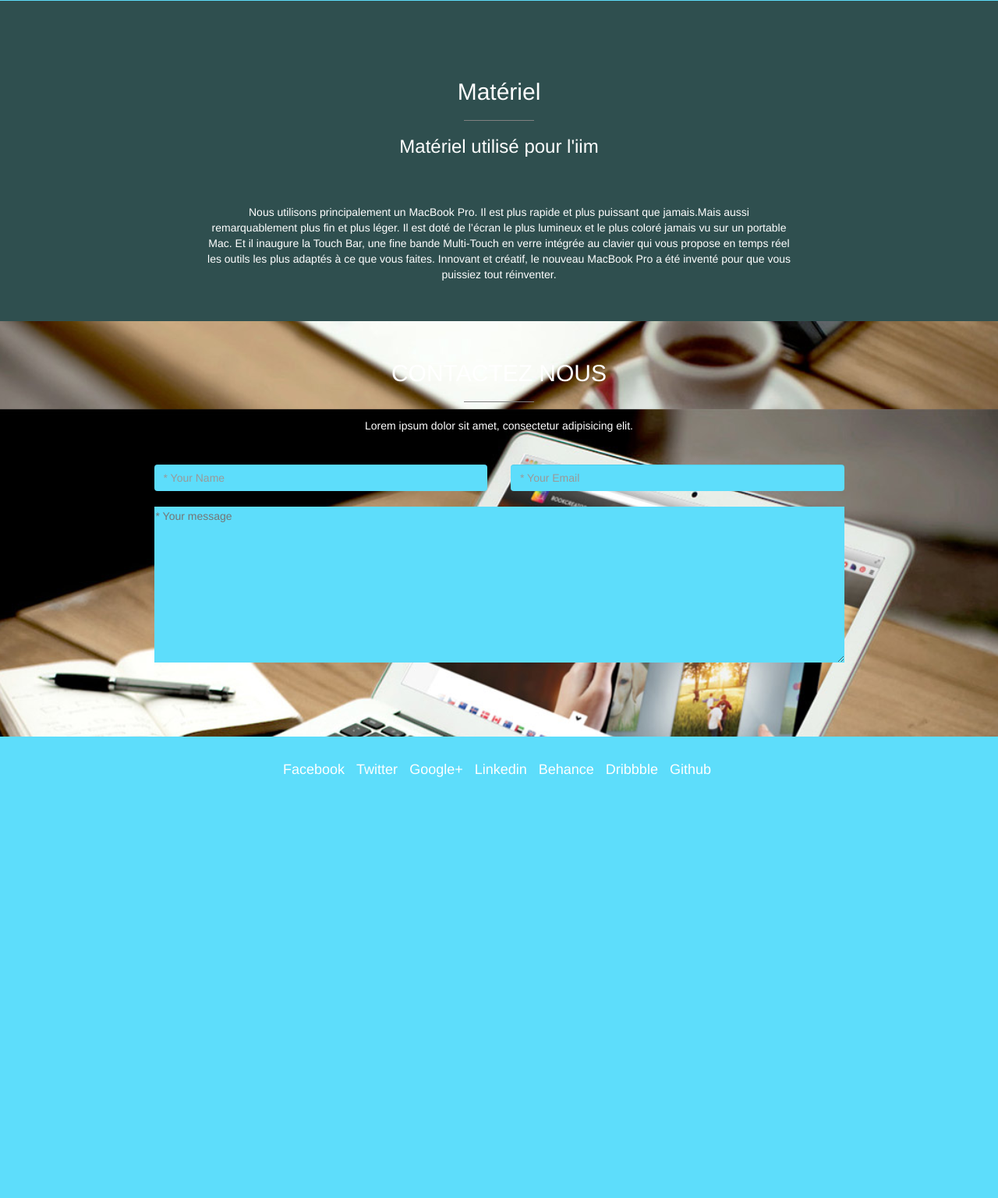
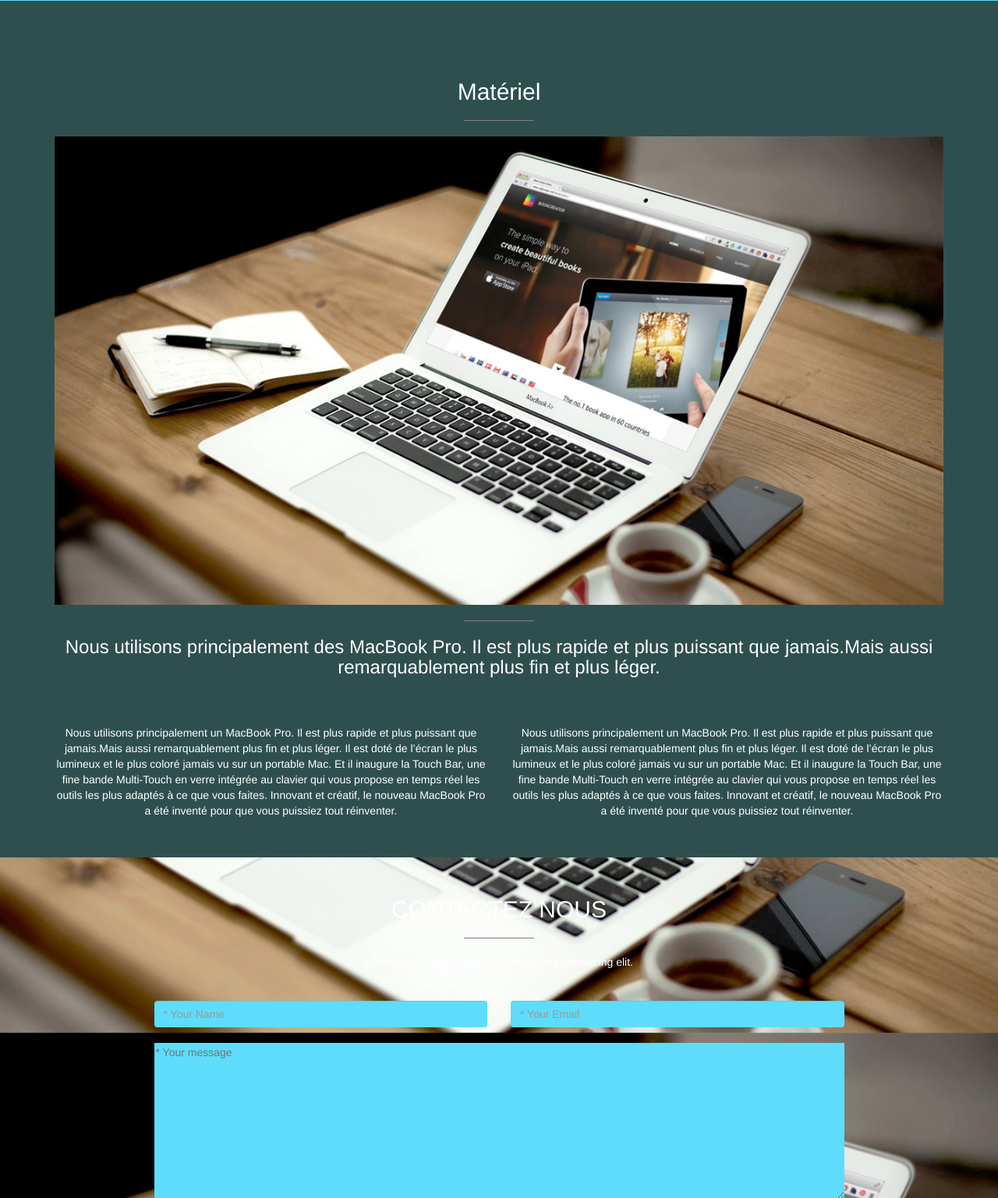
Before and after one commit to Neokoiaigone/SEO, a PHP site: page /SEO/ in a window 1280 px wide. Shown: the part 1875-3412 px from the top of the page at 78% size. Before the commit the page ends 2872 px from the top, so only its background shows below. Run offline with PHP 8.4, Linux system fonts and the light colour scheme; some libraries are stand-ins or nearby versions.

Commit message:
Change div

```diff
--- a/index.php
+++ b/index.php
@@ -223,12 +223,17 @@
         <div class="row">
             <div class="col-md-12">
                 <div class="text-center wow FadeInDown">
+
                     <h2>Matériel</h2>
                     <hr>
-                    <h3>Matériel utilisé pour l'iim</h3>
+                    <img src="images/n.jpg" alt="Ordi" class="img-responsive center-block"/>
+                    <hr>
+                           <h3>  Nous utilisons principalement des MacBook Pro. Il est plus rapide et plus puissant que jamais.Mais
+                        aussi remarquablement plus fin et plus léger. </h3>
+
                 </div>
             </div>
-            <div class="col-md-8 col-md-offset-2">
+            <div class="col-md-6">
                 <div class="service text-center wow FadeInLeft">
                     <p>Nous utilisons principalement un MacBook Pro. Il est plus rapide et plus puissant que jamais.Mais
                         aussi remarquablement plus fin et plus léger. Il est doté de l’écran le plus lumineux et le
@@ -237,6 +242,19 @@
                         adaptés à ce que vous faites. Innovant et créatif, le nouveau MacBook Pro a été inventé pour que
                         vous puissiez tout réinventer.
                     </p>
+
+                </div>
+            </div>
+<div class="col-md-6">
+                <div class="service text-center wow FadeInLeft">
+                    <p>Nous utilisons principalement un MacBook Pro. Il est plus rapide et plus puissant que jamais.Mais
+                        aussi remarquablement plus fin et plus léger. Il est doté de l’écran le plus lumineux et le
+                        plus coloré jamais vu sur un portable Mac. Et il inaugure la Touch Bar, une fine bande
+                        Multi‑Touch en verre intégrée au clavier qui vous propose en temps réel les outils les plus
+                        adaptés à ce que vous faites. Innovant et créatif, le nouveau MacBook Pro a été inventé pour que
+                        vous puissiez tout réinventer.
+                    </p>
+
                 </div>
             </div>
 
```
